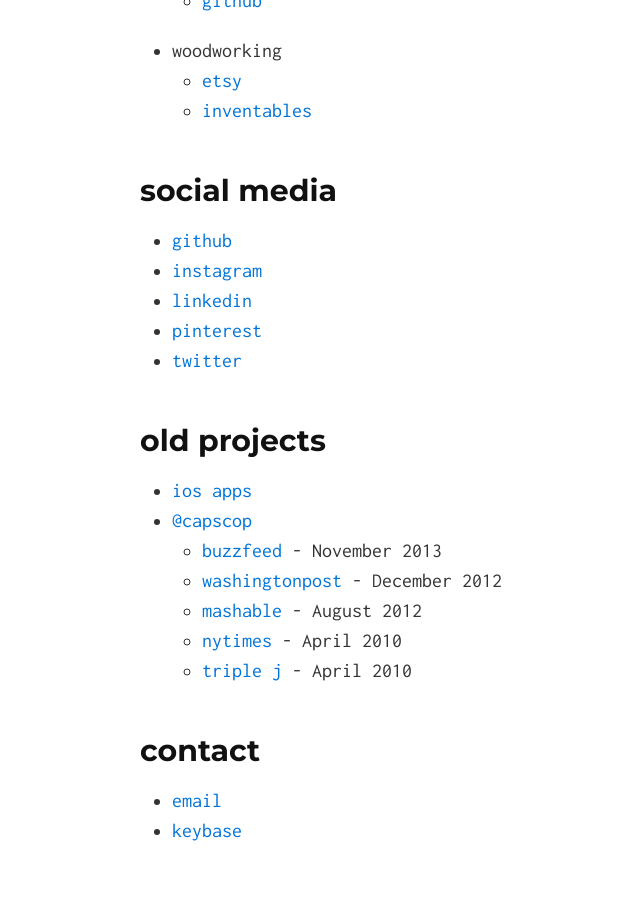
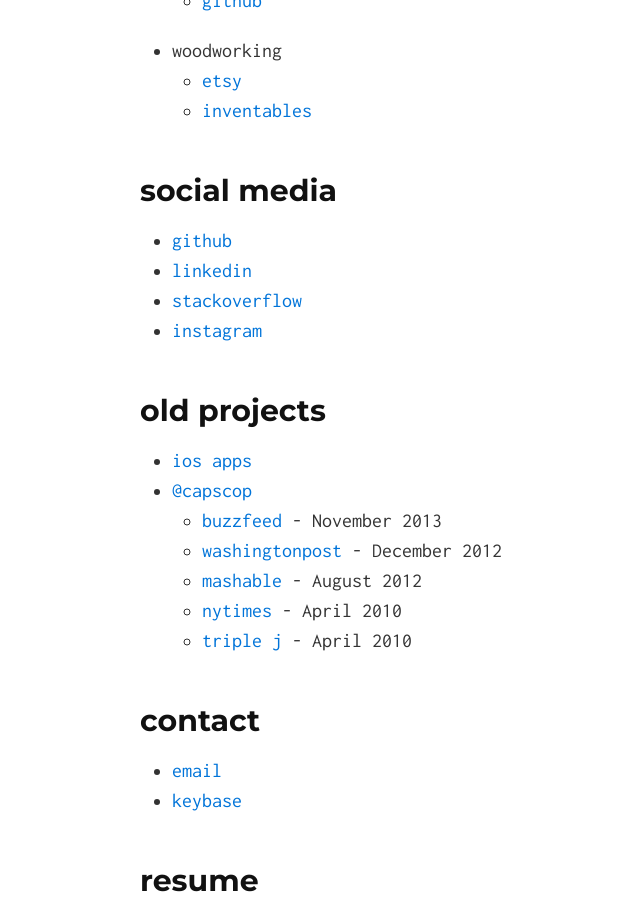
Before and after one commit to natefanaro/natefanaro.github.io, a Jekyll site: the page built from index.md, in a window 1280 px wide and 900 px high, scrolled down 494 px. Shown: the whole window, without its empty margins (198-838 px from the left). Built offline with Jekyll 4.4.1, drawn with Linux system fonts in a browser that asks for light colours.

Commit message:
Update index.md

```diff
--- a/index.md
+++ b/index.md
@@ -13,10 +13,9 @@
 
 ## social media
 * [github](https://github.com/natefanaro)
+* [linkedin](https://www.linkedin.com/in/natefanaro/)
+* [stackoverflow](https://stackoverflow.com/users/50501/nate)
 * [instagram](https://instagram.com/natefanaro)
-* [linkedin](www.linkedin.com/in/natefanaro)
-* [pinterest](https://www.pinterest.com/natefanaro/)
-* [twitter](https://twitter.com/natefanaro)
 
 ## old projects
 * [ios apps](https://sensortower.com/ios/publisher/nate-fanaro/371951988/)
```
